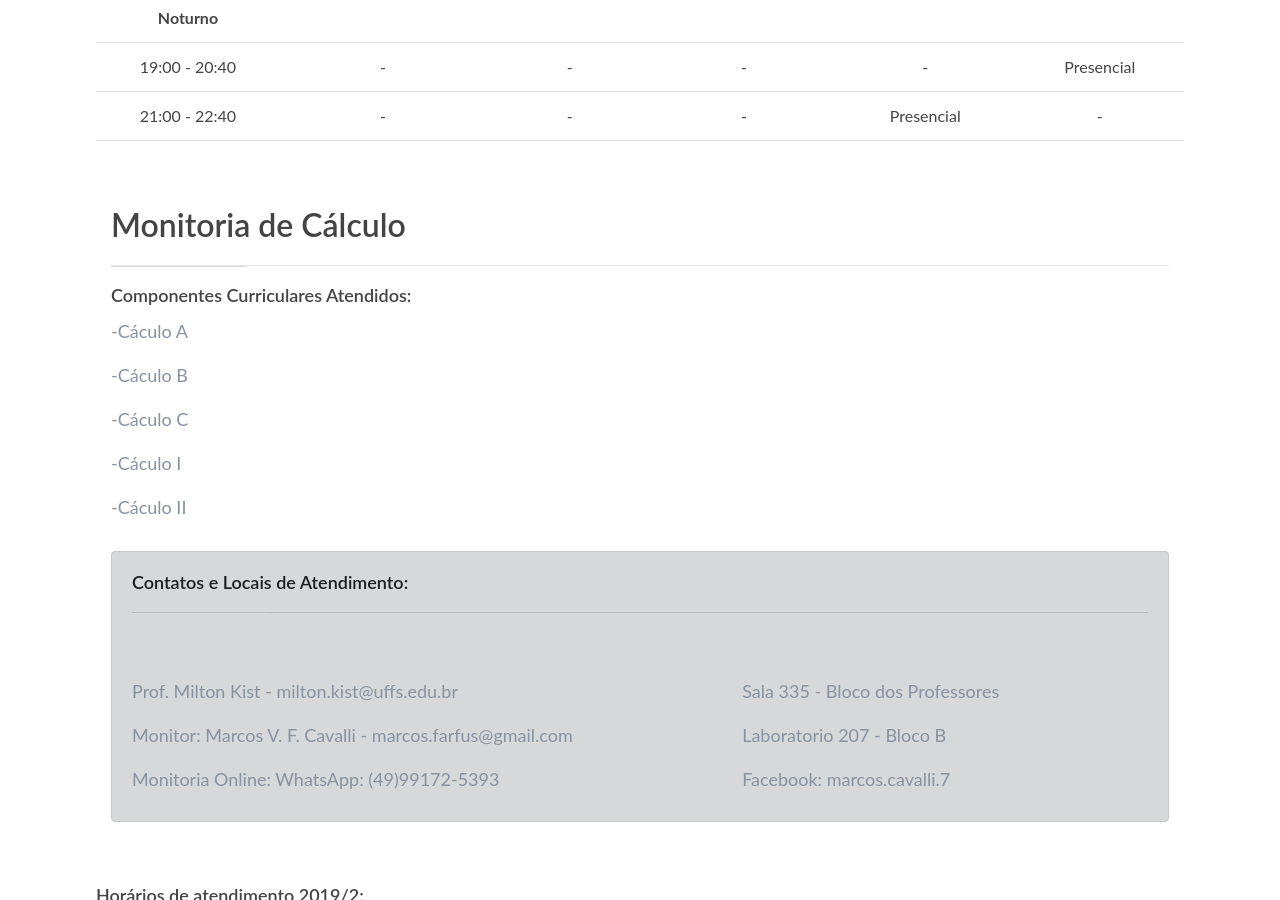
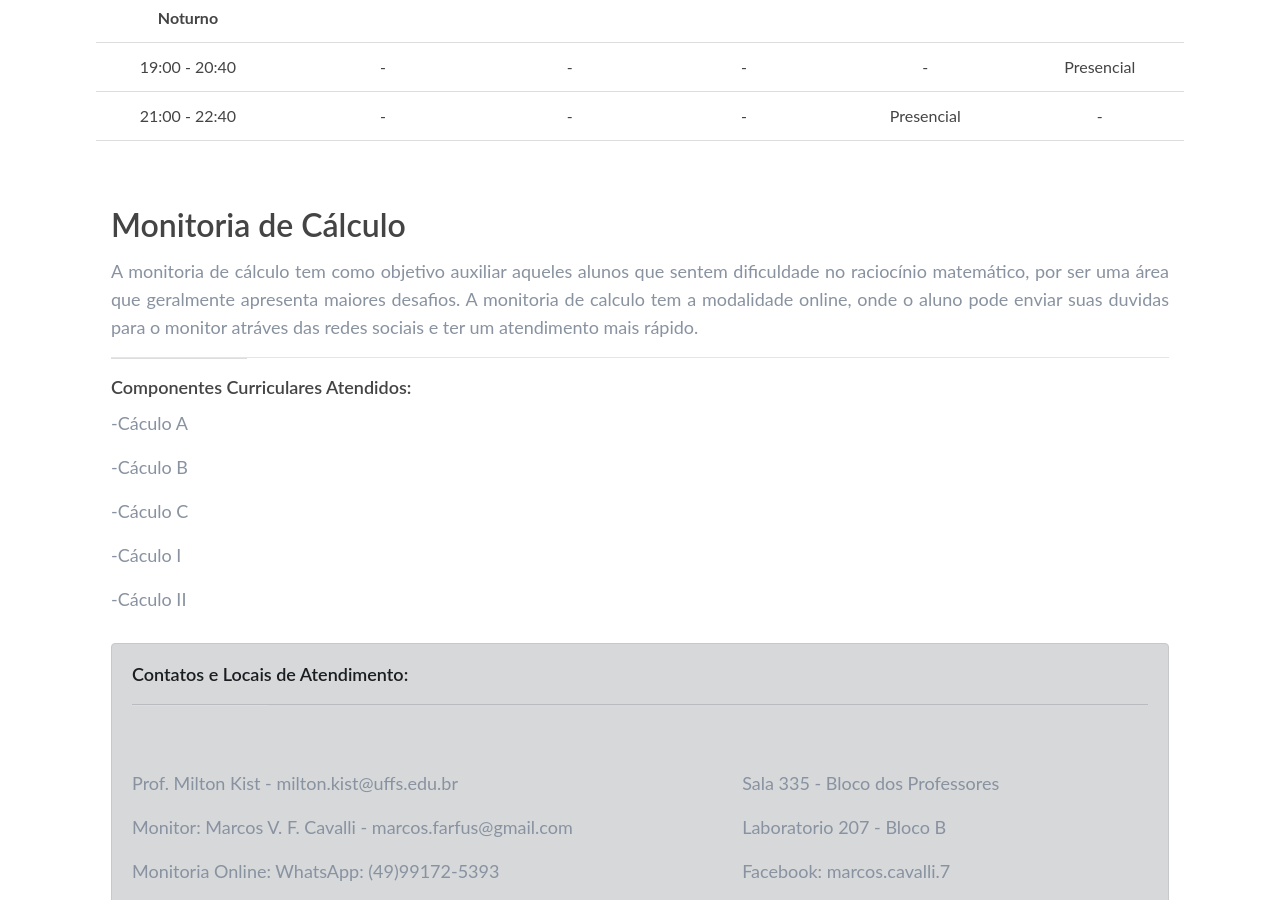
Before and after one commit to ccuffs/cc.uffs.edu.br, a Jekyll site: the page built from _pages/ensino-monitoria.md, in a window 1280 px wide and 900 px high, scrolled down 3223 px. Built offline with Jekyll 4.4.1, drawn with Linux system fonts in a browser that asks for light colours.

Commit message:
adicionando texto de calculo

```diff
--- a/_pages/ensino-monitoria.md
+++ b/_pages/ensino-monitoria.md
@@ -126,6 +126,7 @@ computação, portanto o objetivo do programa de monitoria de Algoritmos e Progr
     <div class="row justify-content-center">
       <div class="col-12 text-left">
         <h2>Monitoria de Cálculo</h2>
+        <p class="text-justify">A monitoria de cálculo tem como objetivo auxiliar aqueles alunos que sentem dificuldade no raciocínio matemático, por ser uma área que geralmente apresenta maiores desafios. A monitoria de calculo tem a modalidade online, onde o aluno pode enviar suas duvidas para o monitor atráves das redes sociais e ter um atendimento mais rápido.</p>
         <hr/>
         <h3>Componentes Curriculares Atendidos:</h3>
         <p>-Cáculo A</p>
```
